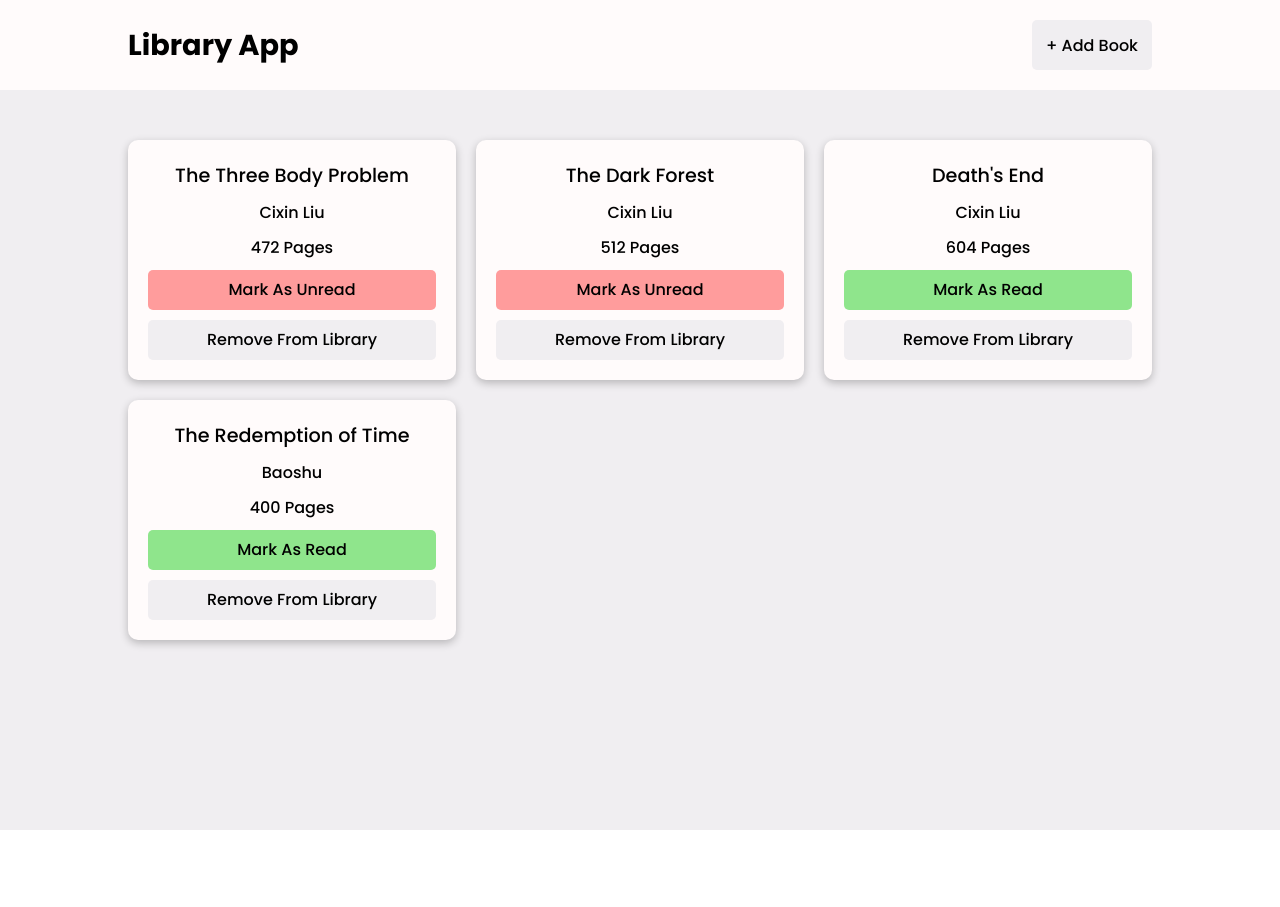
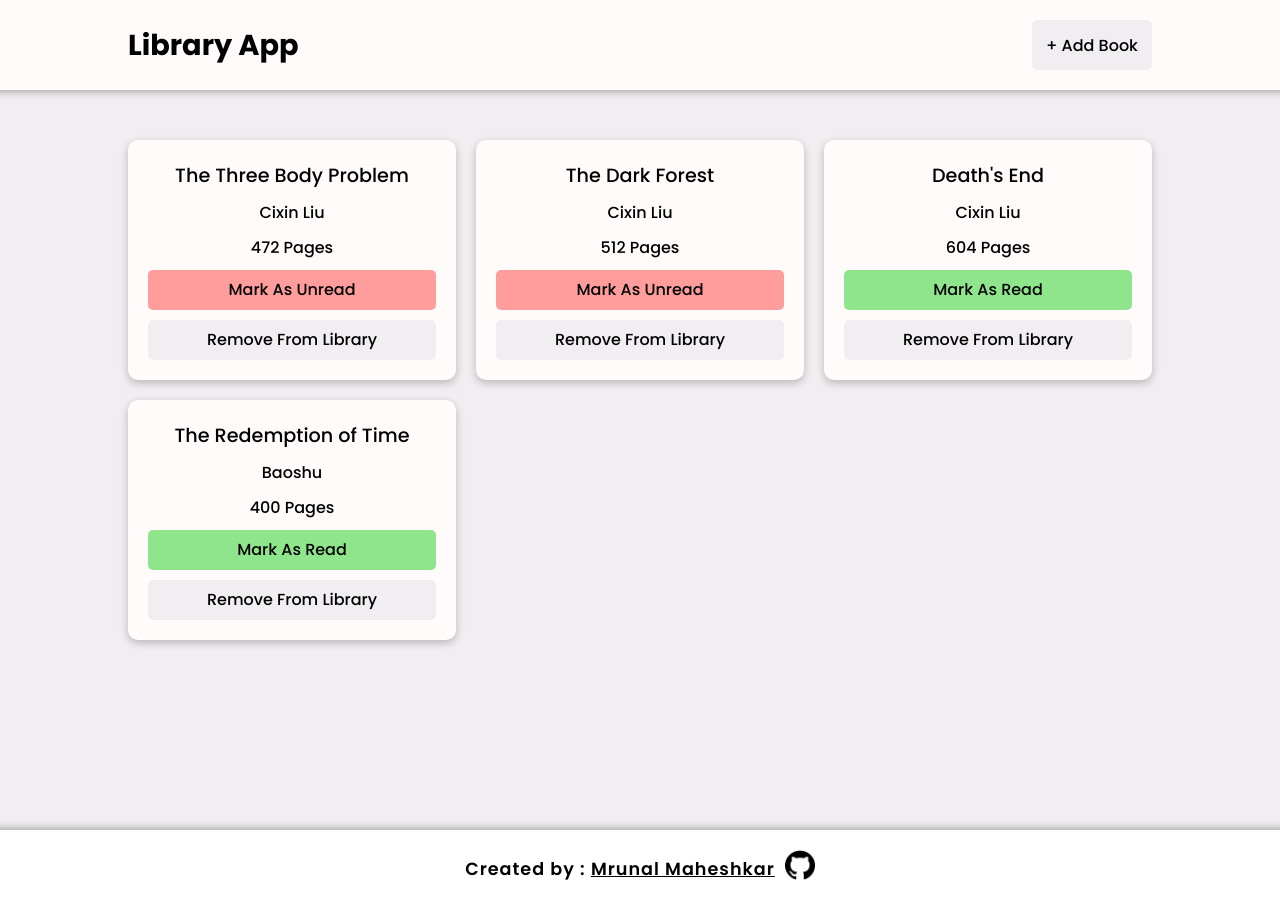
Before and after one commit to mrunal-mm/library, a plain HTML site: page index.html in a window 1280 px wide. Before the commit the page ends 830 px from the top, so only its background shows below. Drawn offline with Linux system fonts and the light colour scheme.

Commit message:
Create footer

```diff
--- a/index.html
+++ b/index.html
@@ -40,6 +40,13 @@
         <div class="cards-section">
         </div>
     </main>
+
+    <footer>
+        <div>
+            <p>Created by : <a target="_blank" href="https://github.com/mrunal-mm/library">Mrunal Maheshkar</a></p>
+            <a target="_blank" href="https://github.com/mrunal-mm/library"><img src="github.png" alt="github"></a>
+        </div>
+    </footer>
 </body>
 
 </html>
--- a/style.css
+++ b/style.css
@@ -9,6 +9,8 @@
   --red: #ff9c9c;
   --dark-red: #ff7373;
   --box-shadow1: rgba(0, 0, 0, 0.24) 0px 3px 8px;
+  --box-shadow2: 0px 20px 10px -20px rgba(0, 0, 0, 0.45) inset,
+    0px -20px 10px -20px rgba(0, 0, 0, 0.45) inset;
 }
 
 body {
@@ -47,14 +49,14 @@ button:hover {
 .red-button {
   background-color: var(--red);
 }
-.red-button:hover{
+.red-button:hover {
   background-color: var(--dark-red);
 }
 
-.grey-button{
+.grey-button {
   background-color: var(--grey);
 }
-.grey-button:hover{
+.grey-button:hover {
   background-color: var(--dark-grey);
 }
 
@@ -184,6 +186,8 @@ main {
   background-color: var(--grey);
   padding: 50px 10%;
   min-height: 80vh;
+
+  box-shadow: var(--box-shadow2);
 }
 
 .cards-section {
@@ -216,3 +220,32 @@ main {
   width: 100%;
   height: 40px;
 }
+
+/* Footer ------------------------------*/
+footer {
+  padding: 20px 10%;
+}
+
+footer div {
+  display: flex;
+  justify-content: center;
+  align-items: center;
+  gap: 10px;
+
+  font-size: 1.1rem;
+  font-weight: 600;
+  letter-spacing: 1px;
+}
+
+footer img {
+  width: 30px;
+  transition: all 0.25s ease-in-out;
+}
+
+footer div:hover img {
+  scale: 1.1;
+}
+
+footer a {
+  color: black;
+}
```
Also changed, not shown: github.png (added).
